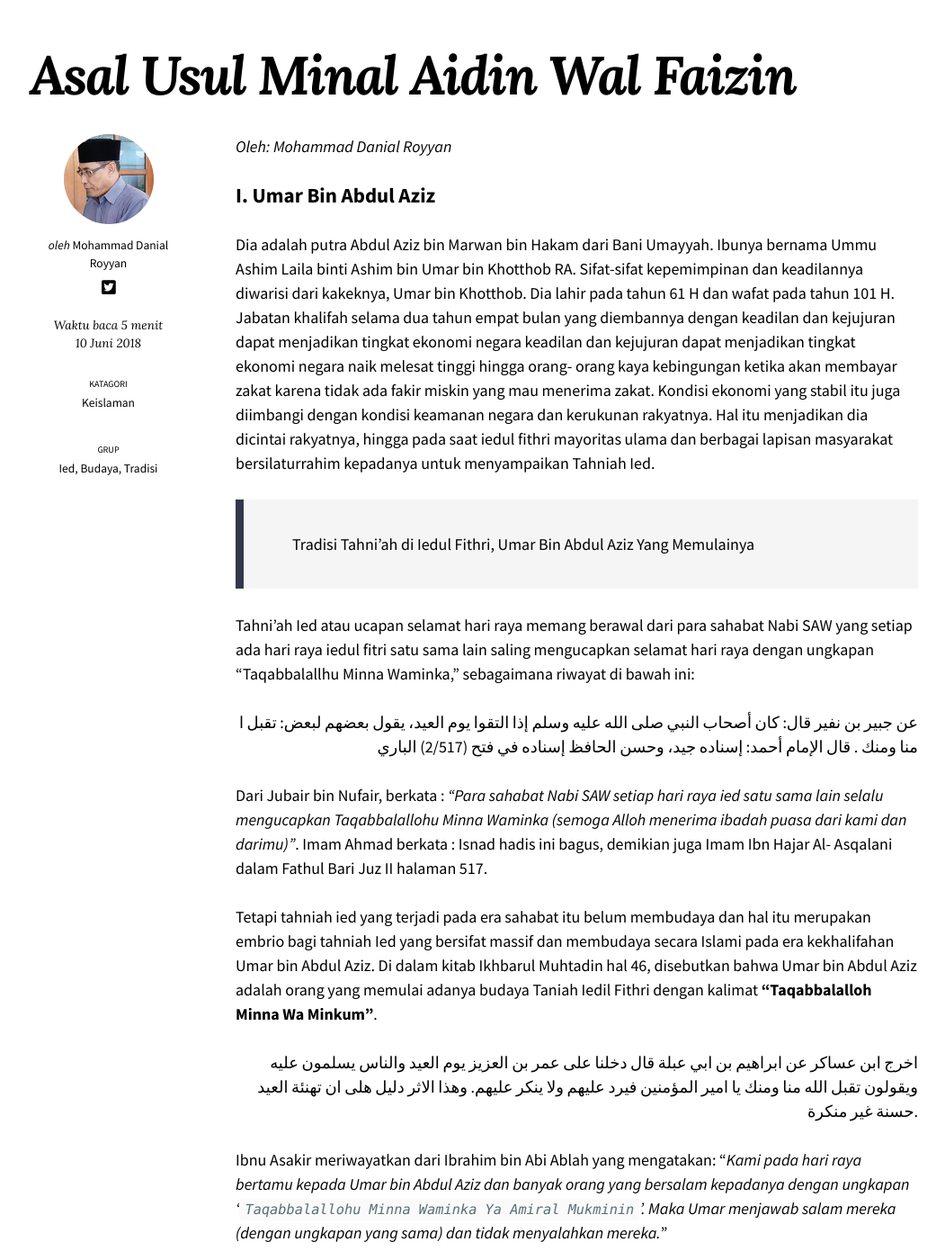
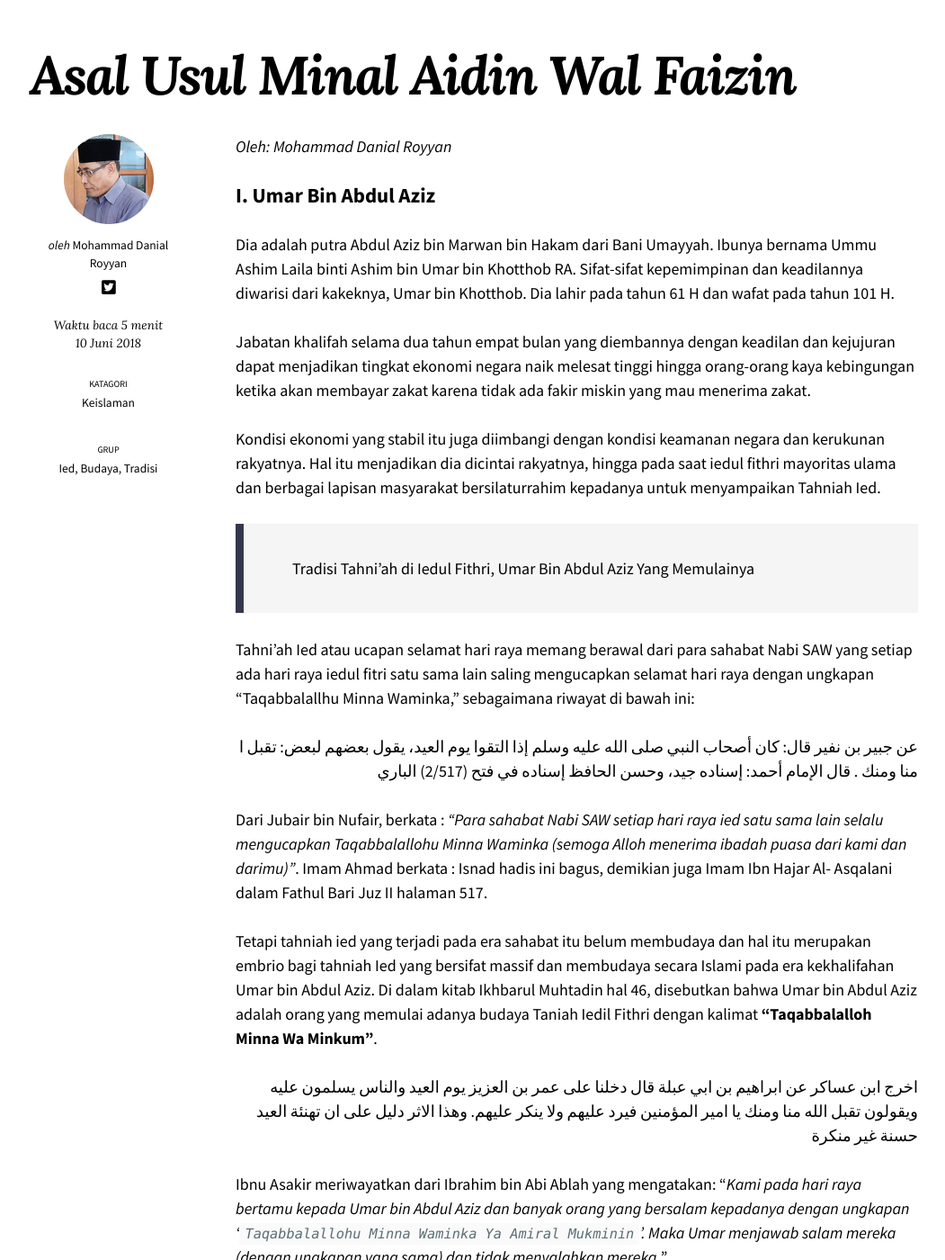
Before and after one commit to mdroyyan/mdroyyan.github.io, a Jekyll site: the page built from _posts/2018-06-10-asal-usul-minal-aidin-wal-faizin.md, in a window 1280 px wide and 1400 px high, scrolled down 291 px. Shown: the whole window at 90% size, without its empty margins (113-1164 px from the left). Built offline with Jekyll 4.4.1, drawn with Linux system fonts in a browser that asks for light colours; nearby versions of some CDN libraries; some of the changed text lies outside the part shown.

Commit message:
revisi minal aidin

```diff
--- a/_posts/2018-06-10-asal-usul-minal-aidin-wal-faizin.md
+++ b/_posts/2018-06-10-asal-usul-minal-aidin-wal-faizin.md
@@ -13,7 +13,11 @@ _Oleh: Mohammad Danial Royyan_
 
 ### I. Umar Bin Abdul Aziz
 
-Dia adalah putra Abdul Aziz bin Marwan bin Hakam dari Bani Umayyah. Ibunya bernama Ummu Ashim Laila binti Ashim bin Umar bin Khotthob RA. Sifat-sifat kepemimpinan dan keadilannya diwarisi dari kakeknya, Umar bin Khotthob. Dia lahir pada tahun 61 H dan wafat pada tahun 101 H. Jabatan khalifah selama dua tahun empat bulan yang diembannya dengan keadilan dan kejujuran dapat menjadikan tingkat ekonomi negara keadilan dan kejujuran dapat menjadikan tingkat ekonomi negara naik melesat tinggi hingga orang- orang kaya kebingungan ketika akan membayar zakat karena tidak ada fakir miskin yang mau menerima zakat. Kondisi ekonomi yang stabil itu juga diimbangi dengan kondisi keamanan negara dan kerukunan rakyatnya. Hal itu menjadikan dia dicintai rakyatnya, hingga pada saat iedul fithri mayoritas ulama dan berbagai lapisan masyarakat bersilaturrahim kepadanya untuk menyampaikan Tahniah Ied.
+Dia adalah putra Abdul Aziz bin Marwan bin Hakam dari Bani Umayyah. Ibunya bernama Ummu Ashim Laila binti Ashim bin Umar bin Khotthob RA. Sifat-sifat kepemimpinan dan keadilannya diwarisi dari kakeknya, Umar bin Khotthob. Dia lahir pada tahun 61 H dan wafat pada tahun 101 H.
+
+Jabatan khalifah selama dua tahun empat bulan yang diembannya dengan keadilan dan kejujuran dapat menjadikan tingkat ekonomi negara naik melesat tinggi hingga orang-orang kaya kebingungan ketika akan membayar zakat karena tidak ada fakir miskin yang mau menerima zakat.
+
+Kondisi ekonomi yang stabil itu juga diimbangi dengan kondisi keamanan negara dan kerukunan rakyatnya. Hal itu menjadikan dia dicintai rakyatnya, hingga pada saat iedul fithri mayoritas ulama dan berbagai lapisan masyarakat bersilaturrahim kepadanya untuk menyampaikan Tahniah Ied.
 
 > Tradisi Tahni'ah di Iedul Fithri, Umar Bin Abdul Aziz Yang Memulainya
 
@@ -26,7 +30,8 @@ Dari Jubair bin Nufair, berkata : *“Para sahabat Nabi SAW setiap hari raya ied
 
 Tetapi tahniah ied yang terjadi pada era sahabat itu belum membudaya dan hal itu merupakan embrio bagi tahniah Ied yang bersifat massif dan membudaya secara Islami pada era kekhalifahan Umar bin Abdul Aziz. Di dalam kitab Ikhbarul Muhtadin hal 46, disebutkan bahwa Umar bin Abdul Aziz adalah orang yang memulai adanya budaya Taniah Iedil Fithri dengan kalimat **"Taqabbalalloh Minna Wa Minkum"**.
 
-اخرج ابن عساكر عن ابراهيم بن ابي عبلة قال دخلنا على عمر بن العزيز يوم العيد والناس يسلمون عليه ويقولون تقبل الله منا ومنك يا امير المؤمنين فيرد عليهم ولا ينكر عليهم. وهذا الاثر دليل هلى ان تهنئة العيد حسنة غير منكرة.
+
+اخرج ابن عساكر عن ابراهيم بن ابي عبلة قال دخلنا على عمر بن العزيز يوم العيد والناس يسلمون عليه ويقولون تقبل الله منا ومنك يا امير المؤمنين فيرد عليهم ولا ينكر عليهم. وهذا الاثر دليل على ان تهنئة العيد حسنة غير منكرة
 {: .text-right}
 
 Ibnu Asakir meriwayatkan dari Ibrahim bin Abi Ablah yang mengatakan: “_Kami pada hari raya bertamu kepada Umar bin Abdul Aziz dan banyak orang yang bersalam kepadanya dengan ungkapan ‘`Taqabbalallohu Minna Waminka Ya Amiral Mukminin`’. Maka Umar menjawab salam mereka (dengan ungkapan yang sama) dan tidak menyalahkan mereka._”
```
Also changed, not shown: other parts of _posts/2018-06-10-asal-usul-minal-aidin-wal-faizin.md (+2 -2 lines).
